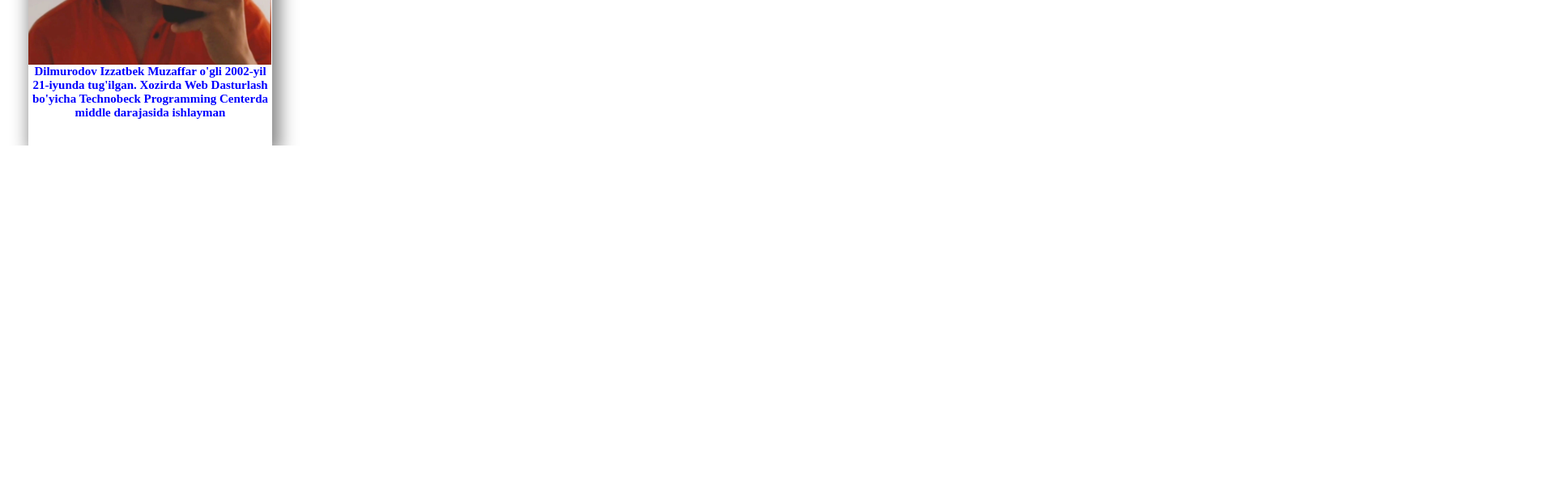
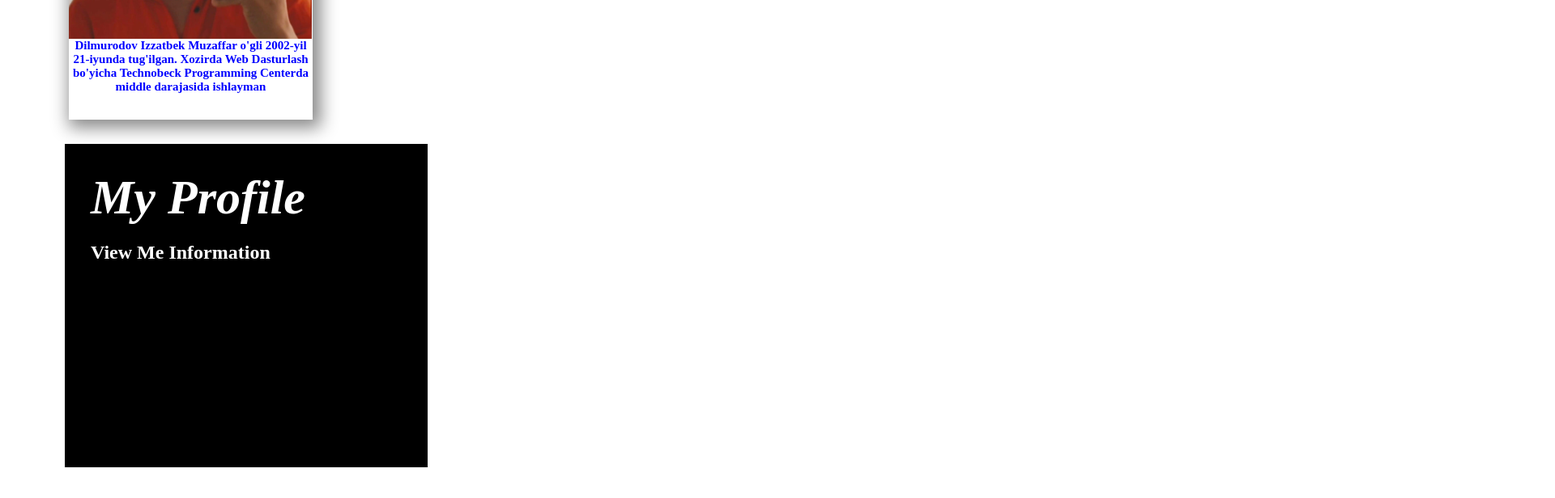
Before and after one commit to OtabekDeveloper/vazifa, a React (Create React App) app: page / in a window 1280 px wide. Shown: the part 1889-2505 px from the top of the page at 81% size, 1920 px wide, since content can reach past the window. Before the commit the page ends 2069 px from the top, so only its background shows below. Built offline with nearby package versions, Linux system fonts and the light colour scheme.

Commit message:
mani cardim

```diff
--- a/src/App.js
+++ b/src/App.js
@@ -3,6 +3,7 @@ import IslamCard from './view/islamkan12/IslamCard'
 import './App.css';
 import Abdulboriy from './view/Abdulboriy/Abdulboriy'
 import Izzy from './view/izzy/Izzy';
+import Bunyod from './view/Bunyod/bunyod';
 
 function App() {
   return (
@@ -11,7 +12,7 @@ function App() {
       <IslamCard/>
       <Abdulboriy/>
       <Izzy />
-
+      <Bunyod />
     </>
   );
 }
--- /dev/null
+++ b/src/view/Bunyod/bunyod.css
@@ -0,0 +1,79 @@
+body {
+    padding: 50px;
+    display: flex;
+    flex-flow: wrap;
+    font-family: "Ubuntu", sans-serif;
+  }
+  body * {
+    box-sizing: border-box;
+  }
+
+  .card-container {
+    flex: 300px;
+    margin: 30px;
+  }
+  .card-container .card {
+    font-weight: bold;
+    position: relative;
+    width: 40%;
+  }
+  .card-container .card a {
+    padding: 30px;
+    width: 100%;
+    height: 400px;
+    border: 2px solid black;
+    background: white;
+    text-decoration: none;
+    color: black;
+    display: block;
+    transition: 0.25s ease;
+  }
+  .card-container .card a:hover {
+    transform: translate(-30px, -30px);
+    border-color: #5bc0eb;
+  }
+  .card-container .card a:hover .card--display {
+    display: none;
+  }
+  .card-container .card a:hover .card--hover {
+    display: block;
+  }
+  .card-container .card a .card--display i {
+    font-size: 60px;
+    margin-top: 200px;
+  }
+  .card-container .card a .card--display h2 {
+    margin: 20px 0 0;
+  }
+  .card-container .card a .card--hover {
+    display: none;
+  }
+  .card-container .card a .card--hover h2 {
+    margin: 20px 0;
+  }
+  .card-container .card a .card--hover p {
+    font-weight: normal;
+    line-height: 1.5;
+  }
+  .card-container .card a .card--hover p.link {
+    margin: 20px 0 0;
+    font-weight: bold;
+    color: #5bc0eb;
+  }
+  .card-container .card .card--border {
+    position: absolute;
+    width: 100%;
+    height: 100%;
+    left: 0;
+    top: 0;
+    border: 2px dashed black;
+    z-index: -1;
+  }
+  .card-container .card.card--dark a {
+    color: white;
+    background-color: black;
+    border-color: black;
+  }
+  .card-container .card.card--dark a .card--hover .link {
+    color: #fde74c;
+  }
--- /dev/null
+++ b/src/view/Bunyod/bunyod.js
@@ -0,0 +1,26 @@
+import "./bunyod.css"
+
+function Bunyod() {
+    return(
+        <>
+
+
+
+
+<div class="card-container">
+  <div class="card card--dark"><a href="phonesoff">
+      <div class="card--display"><i class="material-icons">My Profile</i>
+        <h2>View Me Information</h2>
+      </div>
+      <div class="card--hover">
+        <h2>Xasanov Bunyod</h2>
+        <p>Xasanov Bunyod 2007-yil 4-mart Tugilgan man. Xozirda 10-maktab 8-sinf oquvchisiman va dasturlash boyicha Middle darajasida Technobeck oquv markazida Ishlayman</p>
+        <p class="link">Click to see project</p>
+      </div></a>
+    <div class="card--border"></div>
+  </div>
+</div>
+        </>
+    )
+}
+export default Bunyod
```
Also changed, not shown: src/view/Bunyod/picture me.jpg (added).
